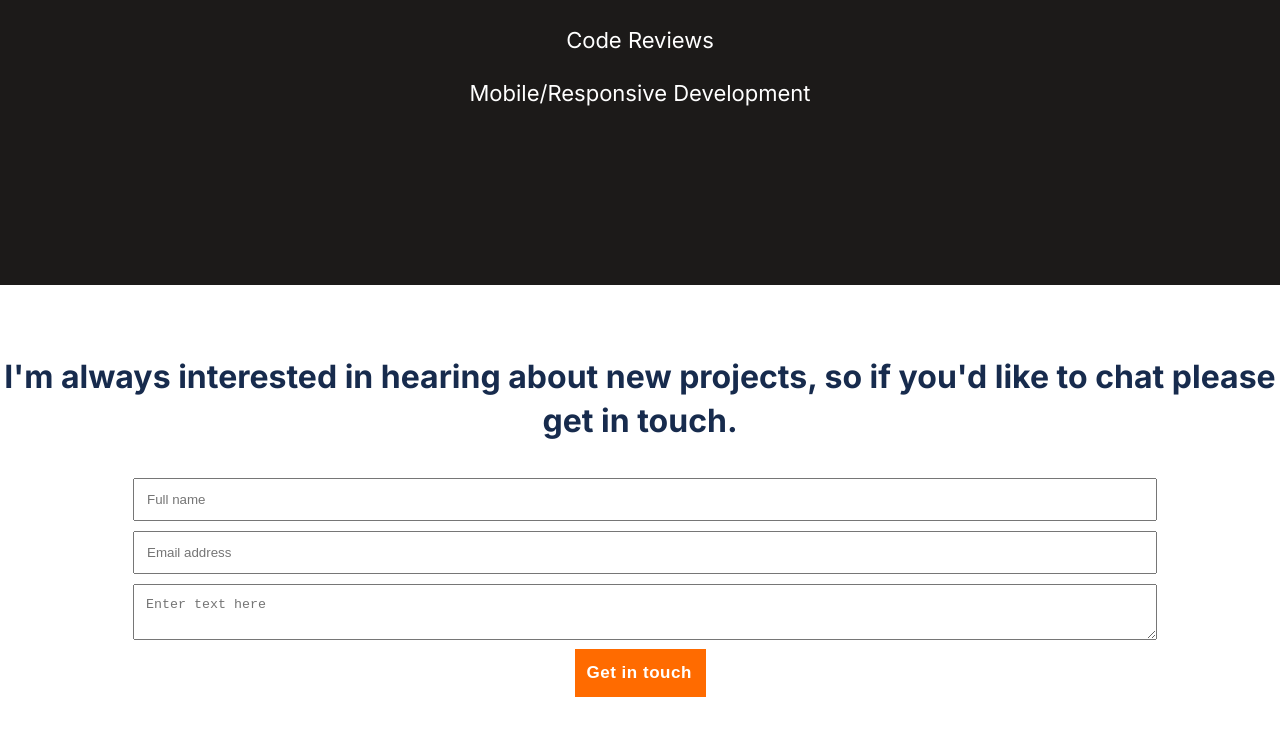
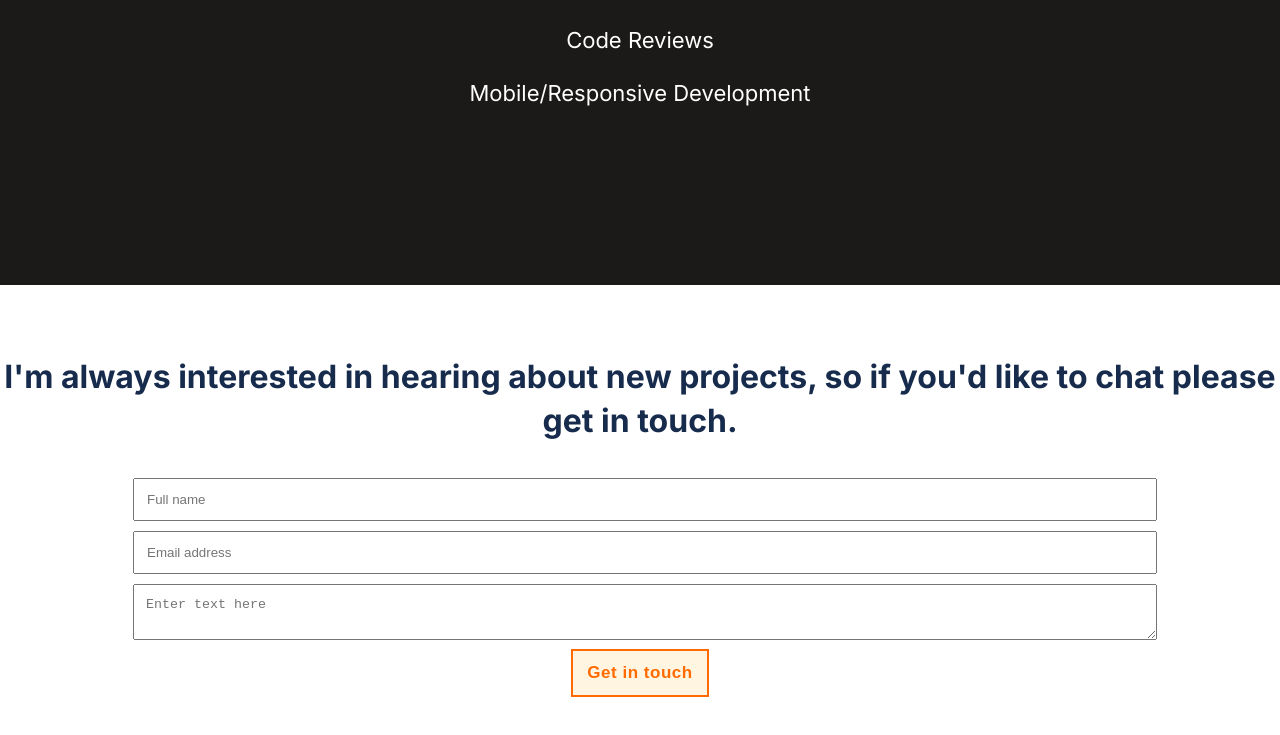
Before and after one commit to abdulhamiid/contact-form-review, a website: page index.html in a window 1280 px wide. In both pictures the pointer is over the button "Get in touch". Shown: the part 6422-7157 px from the top of the page. Drawn offline with Linux system fonts and the light colour scheme.

Commit message:
Add button interraction

```diff
--- a/css/main.css
+++ b/css/main.css
@@ -345,7 +345,7 @@ li {
   border: none;
   color: #fff;
   padding: 12px;
-  width: 131px;
+  width: 138px;
   height: 48px;
   font-style: normal;
   font-weight: 700;
@@ -353,6 +353,7 @@ li {
   line-height: 24px;
   display: flex;
   align-items: center;
+  justify-content: center;
   text-align: center;
   letter-spacing: 0.03em;
 }
@@ -367,3 +368,18 @@ li {
   width: 100%;
   margin: 5px;
 }
+
+.form button:hover {
+  background-color: #fff5e1;
+  color: #ff6b00;
+  width: 131px;
+  cursor: pointer;
+  border: 2px solid #ff6b00;
+  width: 138px;
+  height: 48px;
+}
+
+.form button:active {
+  background-color: #e05304;
+  color: #f4f1f0;
+}
```
